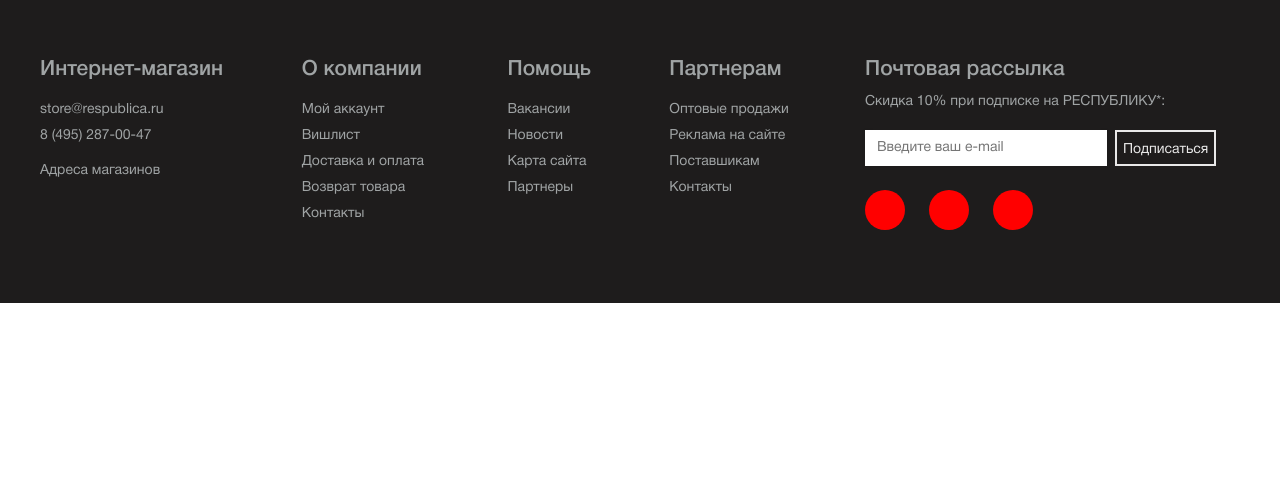
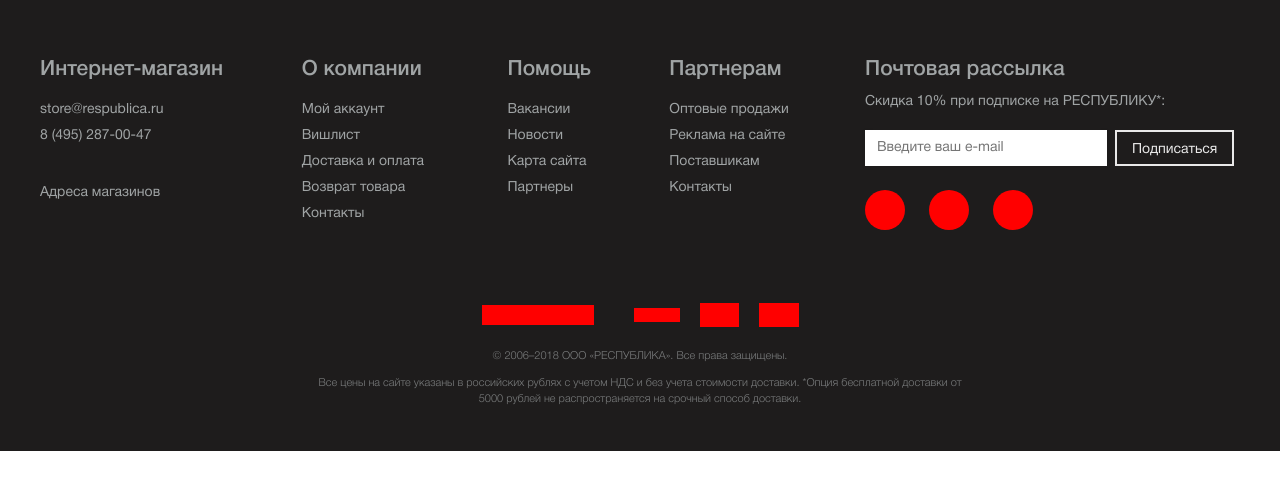
Before and after one commit to daniilgrigoryev/shop-republica-markup, a website: page src/index.html in a window 1280 px wide. Drawn offline with Linux system fonts and the light colour scheme.

Commit message:
footer__bottom

```diff
--- a/src/index.html
+++ b/src/index.html
@@ -27,7 +27,7 @@
                 <li>
                   <a href="tel:+74952870047" class="small-text-14">8 (495) 287-00-47</a>
                 </li>
-                <p class="small-text-14">Адреса магазинов</p>
+                <p class="small-text-14" style="margin-top: 36px;">Адреса магазинов</p>
               </ul>
             </div>
           </div>
@@ -87,8 +87,24 @@
           </div>
         </div>
       </div>
+      <div class="footer__bottom">
+        <di class="footer__partners">
+          <div class="footer__partners-item footer__partners-item--sber"></div>
+          <div class="footer__partners-item footer__partners-item--mnogo"></div>
+          <div class="footer__partners-item footer__partners-item--visa"></div>
+          <div class="footer__partners-item footer__partners-item--maestro"></div>
+          <div class="footer__partners-item footer__partners-item--mastercard"></div>
+        </di>
+        <div class="footer__copyright">
+          <div class="footer__copyright-description">
+            <p class="small-text-11">© 2006–2018 ООО «РЕСПУБЛИКА». Все права защищены.</p>
+            <p class="small-text-11">
+              Все цены на сайте указаны в российских рублях с учетом НДС и без учета стоимости доставки. *Опция бесплатной доставки от <br> 5000 рублей не распространяется на срочный способ доставки.
+            </p>
+          </div>
+        </div>
+      </div>
     </div>
   </div>
 </body>
-
 </html>
--- a/src/styles/main.css
+++ b/src/styles/main.css
@@ -196,7 +196,16 @@
   padding-right: 15px;
   padding-left: 15px;
 }
-
+.small-text-11{
+  font-family: 'HelveticaNeueCyr';
+  font-size: 11px;
+  font-weight: 300;
+  font-style: normal;
+  font-stretch: normal;
+  line-height: 1.45;
+  letter-spacing: normal;
+  color: #a0a4a5;
+}
 .small-text-14{
   font-family: 'HelveticaNeueCyr';
   font-size: 14px;
@@ -272,13 +281,14 @@
     padding-left: 12px;
   }
   .footer__button{
-    width: 139px;
     height: 36px;
     color: #fff;
     background-color: transparent;
     border: 2px solid #fff;
     padding-top: 10px;
     padding-bottom: 10px;
+    padding-left: 15px;
+    padding-right: 15px;
     cursor: pointer;
     margin: 0;
     margin-left: 8px;
@@ -292,8 +302,6 @@
   .footer__button:hover{
     opacity: 1;
   }
-
-
 .footer__social{
   display: flex;
   justify-content: start;
@@ -304,7 +312,50 @@
   background: red;
   border-radius: 100%;
   margin-top: 24px;
+  cursor: pointer;
 }
 .footer__social_item:not(:nth-child(1)){
   margin-left: 24px;
 }
+
+
+.footer__bottom{
+  padding-bottom: 32px;
+}
+  .footer__partners{
+    display: flex;
+    justify-content: center;
+    align-items: center;
+    margin-bottom: 22px;
+  }
+  .footer__partners-item{
+    margin-left: 10px;
+    margin-right: 10px;
+    background-color: red;
+  }
+
+  .footer__partners-item--sber{
+    width: 112px;
+    height: 20px;
+  }
+  .footer__partners-item--mnogo{
+    widows: 83px;
+    height: 14px;
+  }
+  .footer__partners-item--visa{
+    width: 46px;
+    height: 14px;
+  }
+  .footer__partners-item--maestro{
+    width: 39px;
+    height: 24px;
+  }
+  .footer__partners-item--mastercard{
+    width: 40px;
+    height: 24px;
+  }
+
+  .footer__copyright-description{
+    text-align: center;
+    opacity: 0.7;
+  }
```
